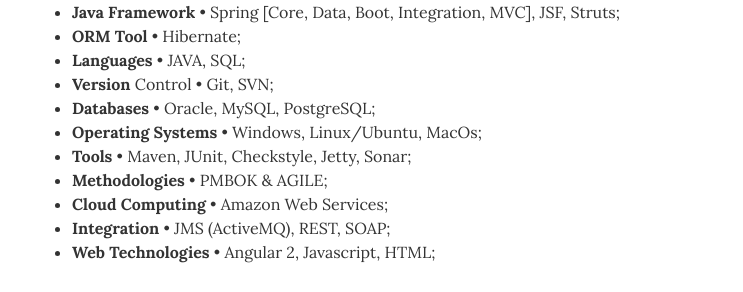
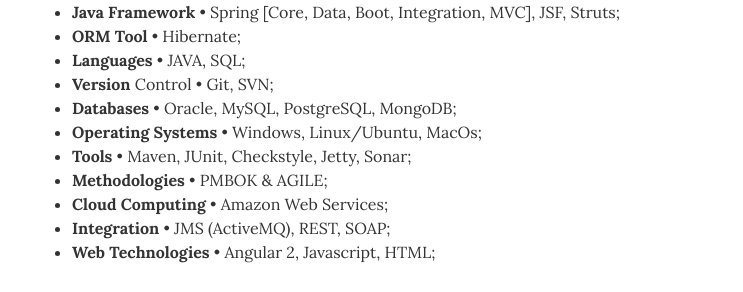
Before and after one commit to rverli/rverli.github.io, a Jekyll site: the page built from index.html, in a window 1280 px wide and 900 px high, scrolled down 4147 px. Shown: the part 170-462 px from the top of the window, without its empty margins (268-1011 px from the left). Built offline with Jekyll 4.4.1, drawn with Linux system fonts in a browser that asks for light colours.

Commit message:
Update skills.yml

```diff
--- a/_data/skills.yml
+++ b/_data/skills.yml
@@ -7,7 +7,7 @@
             <li><b>ORM Tool</b> • Hibernate;</li>
             <li><b>Languages</b> • JAVA, SQL;</li>
             <li><b>Version</b> Control • Git, SVN;</li>
-            <li><b>Databases</b> • Oracle, MySQL, PostgreSQL;</li>
+            <li><b>Databases</b> • Oracle, MySQL, PostgreSQL, MongoDB;</li>
             <li><b>Operating Systems</b> • Windows, Linux/Ubuntu, MacOs;</li>
             <li><b>Tools</b> • Maven, JUnit, Checkstyle, Jetty, Sonar;</li>
             <li><b>Methodologies</b> • PMBOK & AGILE;</li>
```
